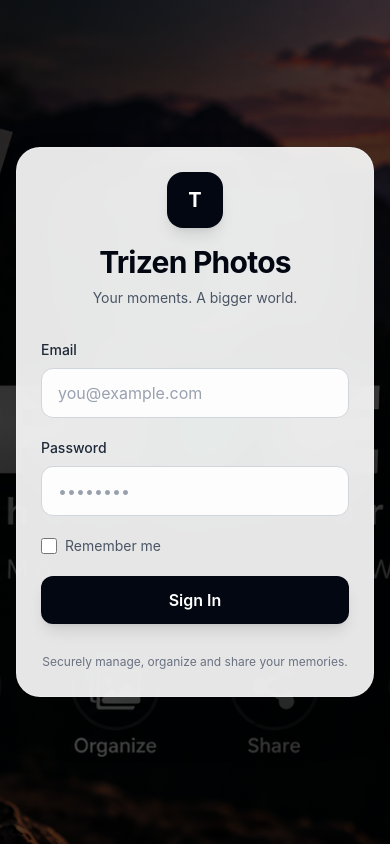
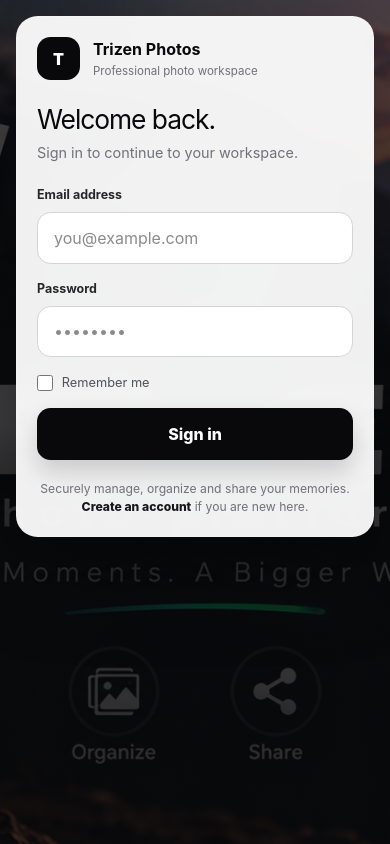
Before and after one commit to Satyakush/trizen-photo-platform, a React (Vite) app in the folder client/: page /login in a window 390 px wide. Built offline with nearby package versions, Linux system fonts and the light colour scheme; no server answers.

Commit message:
style: refine responsive login experience

```diff
--- a/client/src/pages/auth/Login.jsx
+++ b/client/src/pages/auth/Login.jsx
@@ -1,137 +1,95 @@
 import { useState } from "react";
-import { useNavigate } from "react-router-dom";
+import { useNavigate, Link } from "react-router-dom";
 
 import { login as loginUser } from "../../services/auth.service";
 import { useAuth } from "../../context/AuthContext";
+import "./login.css";
 
 const Login = () => {
   const navigate = useNavigate();
   const { login } = useAuth();
 
-  const [form, setForm] = useState({
-    email: "",
-    password: "",
-  });
-
+  const [form, setForm] = useState({ email: "", password: "" });
   const [remember, setRemember] = useState(false);
   const [loading, setLoading] = useState(false);
   const [error, setError] = useState("");
 
   const handleChange = (event) => {
-    setForm({
-      ...form,
-      [event.target.name]: event.target.value,
-    });
+    setForm({ ...form, [event.target.name]: event.target.value });
   };
 
   const handleSubmit = async (event) => {
     event.preventDefault();
-
     setLoading(true);
     setError("");
 
     try {
       const response = await loginUser(form);
-
       login(response.data, remember);
-
-      if (response.data.user.role === "admin") {
-        navigate("/admin");
-      } else {
-        navigate("/team");
-      }
+      navigate(response.data.user.role === "admin" ? "/admin" : "/team");
     } catch (error) {
-      setError(
-        error.response?.data?.message ||
-          "Invalid email or password"
-      );
+      setError(error.response?.data?.message || "Invalid email or password");
     } finally {
       setLoading(false);
     }
   };
 
   return (
-    <main className="relative flex min-h-screen items-center justify-center overflow-hidden bg-gray-950 px-4 py-8 sm:px-6 lg:px-8">
-      <div
-        className="absolute inset-0 bg-cover bg-center"
-        style={{ backgroundImage: "url('/trizen-photo.png')" }}
-      />
+    <main className="trizen-login">
+      <div className="trizen-login__backdrop" />
+      <div className="trizen-login__glow" />
 
-      <div className="absolute inset-0 bg-black/55" />
-      <div className="absolute inset-0 bg-gradient-to-br from-black/70 via-black/35 to-black/65" />
+      <div className="trizen-login__layout">
+        <section className="trizen-login__intro">
+          <div className="trizen-login__eyebrow">
+            <span className="trizen-login__mark">T</span>
+            Trizen Photos
+          </div>
+          <h1>Your moments.<br />A bigger world.</h1>
+          <p>Sign in to manage galleries, coordinate photo events, and keep every memory organized in one professional workspace.</p>
+        </section>
 
-      <div className="relative z-10 flex w-full max-w-5xl items-center justify-center lg:justify-end">
-        <div className="w-full max-w-md rounded-3xl border border-white/20 bg-white/90 p-6 shadow-2xl backdrop-blur-xl sm:p-8 md:p-10">
-          <div className="mb-8 text-center">
-            <div className="mb-4 inline-flex h-14 w-14 items-center justify-center rounded-2xl bg-gray-950 text-xl font-bold text-white shadow-lg">
-              T
-            </div>
-
-            <h1 className="text-3xl font-bold tracking-tight text-gray-950 sm:text-4xl">
-              Trizen Photos
-            </h1>
-
-            <p className="mt-2 text-sm text-gray-600 sm:text-base">
-              Your moments. A bigger world.
-            </p>
+        <section className="trizen-login__card">
+          <div className="trizen-login__brand">
+            <div className="trizen-login__brand-mark">T</div>
+            <div><strong>Trizen Photos</strong><span>Professional photo workspace</span></div>
           </div>
 
-          {error && (
-            <div className="mb-5 rounded-xl border border-red-200 bg-red-50 p-3 text-sm text-red-600">
-              {error}
-            </div>
-          )}
+          <h2>Welcome back.</h2>
+          <p className="trizen-login__subtitle">Sign in to continue to your workspace.</p>
 
-          <form onSubmit={handleSubmit} className="space-y-5">
-            <div>
-              <label className="mb-2 block text-sm font-medium text-gray-800">
-                Email
-              </label>
+          {error && <div className="trizen-login__error" role="alert">{error}</div>}
 
-              <input
-                type="email"
-                name="email"
-                value={form.email}
-                onChange={handleChange}
-                required
-                autoComplete="email"
-                className="w-full rounded-xl border border-gray-300 bg-white/90 px-4 py-3 text-gray-900 outline-none transition placeholder:text-gray-400 focus:border-gray-700 focus:ring-4 focus:ring-gray-900/10"
-                placeholder="you@example.com"
-              />
-            </div>
+          <form onSubmit={handleSubmit} className="trizen-login__form">
+            <label className="trizen-login__field">
+              <span>Email address</span>
+              <div className="trizen-login__control">
+                <input type="email" name="email" value={form.email} onChange={handleChange} required autoComplete="email" placeholder="you@example.com" />
+              </div>
+            </label>
 
-            <div>
-              <label className="mb-2 block text-sm font-medium text-gray-800">
-                Password
-              </label>
+            <label className="trizen-login__field">
+              <span>Password</span>
+              <div className="trizen-login__control">
+                <input type="password" name="password" value={form.password} onChange={handleChange} required autoComplete="current-password" placeholder="••••••••" />
+              </div>
+            </label>
 
-              <input
-                type="password"
-                name="password"
-                value={form.password}
-                onChange={handleChange}
-                required
-                autoComplete="current-password"
-                className="w-full rounded-xl border border-gray-300 bg-white/90 px-4 py-3 text-gray-900 outline-none transition placeholder:text-gray-400 focus:border-gray-700 focus:ring-4 focus:ring-gray-900/10"
-                placeholder="••••••••"
-              />
-            </div>
+            <label className="trizen-login__remember">
+              <input type="checkbox" checked={remember} onChange={(e) => setRemember(e.target.checked)} />
+              Remember me
+            </label>
 
-            <label className="flex cursor-pointer items-center gap-2 text-sm text-gray-600"><input type="checkbox" checked={remember} onChange={e=>setRemember(e.target.checked)} className="h-4 w-4 accent-gray-950"/> Remember me</label>
-
-            <button
-              type="submit"
-              disabled={loading}
-              className="w-full rounded-xl bg-gray-950 px-4 py-3 font-semibold text-white shadow-lg transition hover:bg-gray-800 focus:outline-none focus:ring-4 focus:ring-gray-900/20 disabled:cursor-not-allowed disabled:opacity-50"
-            >
-              {loading ? "Signing in..." : "Sign In"}
+            <button type="submit" disabled={loading} className="trizen-login__submit">
+              {loading ? "Signing in..." : "Sign in"}
             </button>
           </form>
 
-          <p className="mt-7 text-center text-xs leading-relaxed text-gray-500 sm:text-sm">
-            Securely manage, organize and share your memories.
+          <p className="trizen-login__footer">
+            Securely manage, organize and share your memories.<br />
+            <Link to="/register">Create an account</Link> if you are new here.
           </p>
-        </div>
+        </section>
       </div>
     </main>
   );
```
